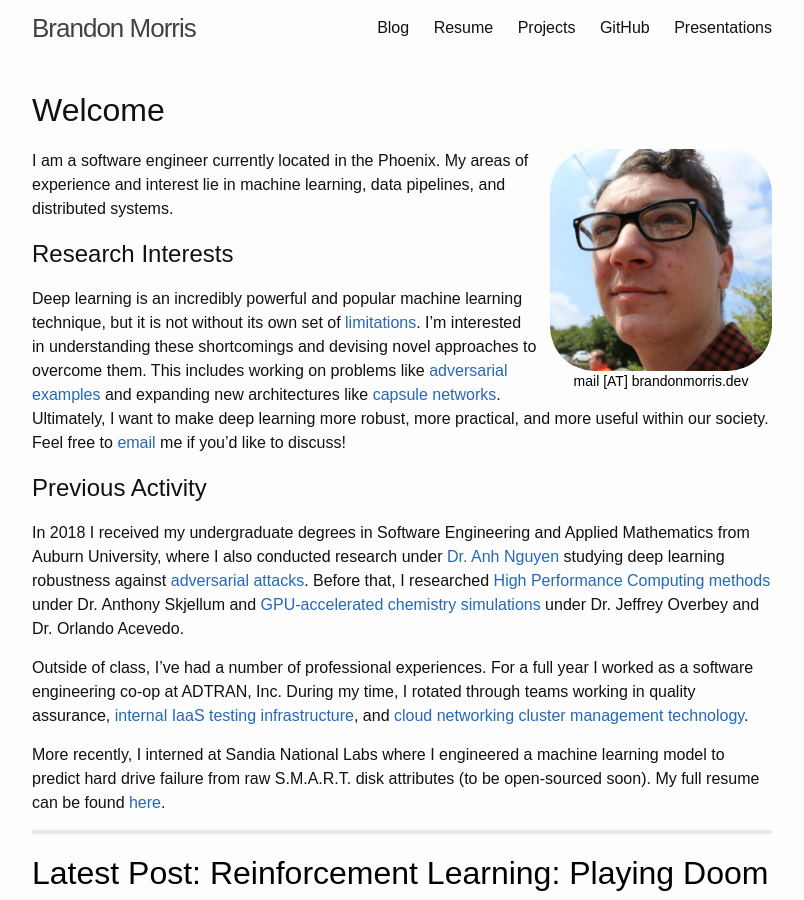
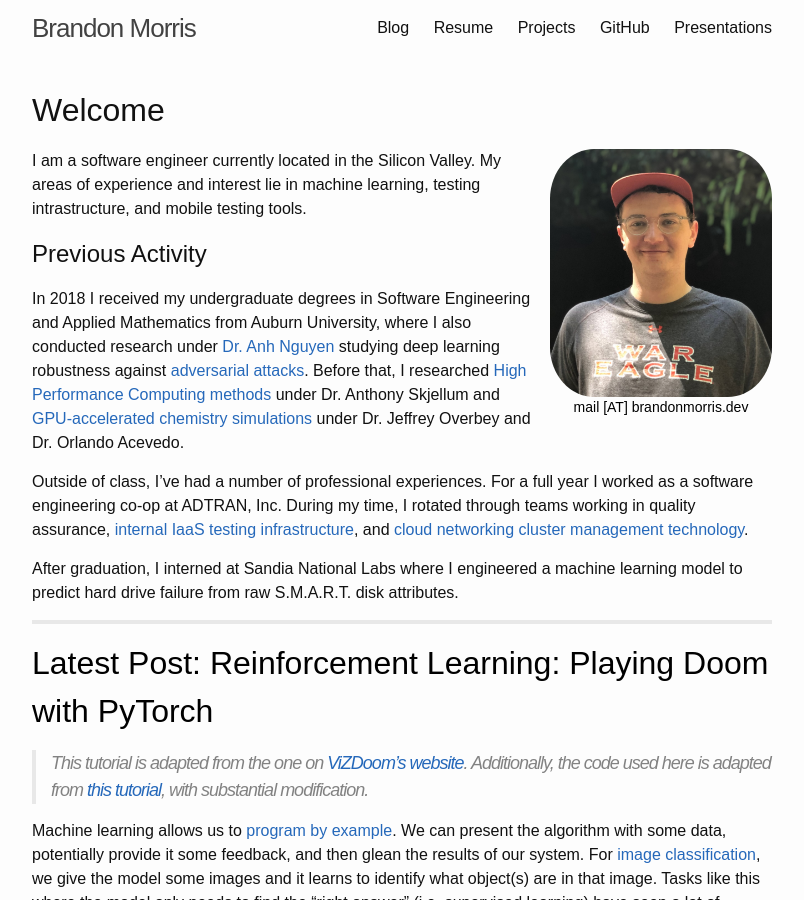
Before and after one commit to BrandonLMorris/brandonlmorris.github.io, a Jekyll site: the page built from myhome.md, in a window 1280 px wide and 900 px high. Shown: the whole window, without its empty margins (238-1042 px from the left). Built offline with Jekyll 4.4.1, drawn with Linux system fonts in a browser that asks for light colours; formulas are drawn with MathJax 3; the list of posts is cut into pages by our own code; comment, search, counter and statistics services are not loaded.

Commit message:
minor updates

```diff
--- a/_data/navigation.yml
+++ b/_data/navigation.yml
@@ -4,7 +4,7 @@ main:
   - title: "Blog"
     url: /archives/
   - title: "Resume"
-    url: https://goo.gl/oiTq72
+    url:
   - title: "Projects"
     url: /projects/
   - title: "GitHub"
--- a/myhome.md
+++ b/myhome.md
@@ -1,6 +1,6 @@
 ---
 layout: home
-title: "Brandon L. Morris"
+title: "Brandon Morris"
 permalink: /
 ---
 
@@ -11,20 +11,9 @@ permalink: /
 <figcaption style="text-align:center;"><a href="mailto:mail@brandonmorris.dev" style="color:black;">mail [AT] brandonmorris.dev</a></figcaption>
 </figure>
 
-I am a software engineer currently located in the Phoenix. My areas of
-experience and interest lie in machine learning, data pipelines, and distributed
-systems.
-
-## Research Interests
-
-Deep learning is an incredibly powerful and popular machine learning technique,
-but it is not without its own set of [limitations][marcus]. I'm interested in
-understanding these shortcomings and devising novel approaches to overcome them.
-This includes working on problems like [adversarial examples][ae] and expanding
-new architectures like [capsule networks][capsules]. Ultimately, I want to make
-deep learning more robust, more practical, and more useful within our society.
-Feel free to [email](mailto:mail@brandonmorris.dev) me if you'd like to
-discuss!
+I am a software engineer currently located in the Silicon Valley. My areas of
+experience and interest lie in machine learning, testing intrastructure, and
+mobile testing tools.
 
 ## Previous Activity
 
@@ -41,10 +30,8 @@ rotated through teams working in quality assurance, [internal IaaS testing
 infrastructure][tbaas], and [cloud networking cluster management
 technology][firefly].
 
-More recently, I interned at Sandia National Labs where I engineered a machine
-learning model to predict hard drive failure from raw S.M.A.R.T. disk attributes
-(to be open-sourced soon). My full resume can be found [here][resume].
-
+After graduation, I interned at Sandia National Labs where I engineered a machine
+learning model to predict hard drive failure from raw S.M.A.R.T. disk attributes.
 
 ---
 
@@ -66,5 +51,4 @@ learning model to predict hard drive failure from raw S.M.A.R.T. disk attributes
 [mpignite]: https://arxiv.org/abs/1707.04788
 [tbaas]: https://www.adtran.com/index.php/blog/technology-blog/269-creating-integration-test-environments-at-adtran
 [firefly]: https://www.adtran.com/index.php/blog/technology-blog/269-creating-integration-test-environments-at-adtran
-[resume]: https://goo.gl/oiTq72
 [projects]: {{site.url}}/projects
```
Also changed, not shown: other parts of myhome.md (+0 -2 lines), images/avatar.jpeg.
